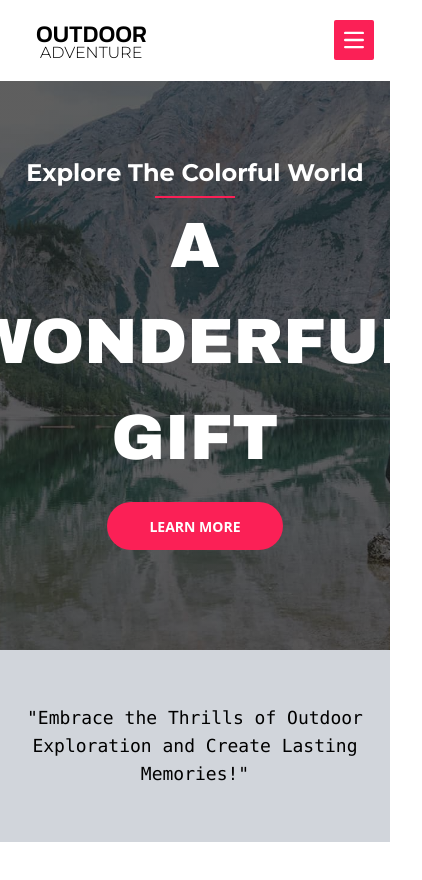
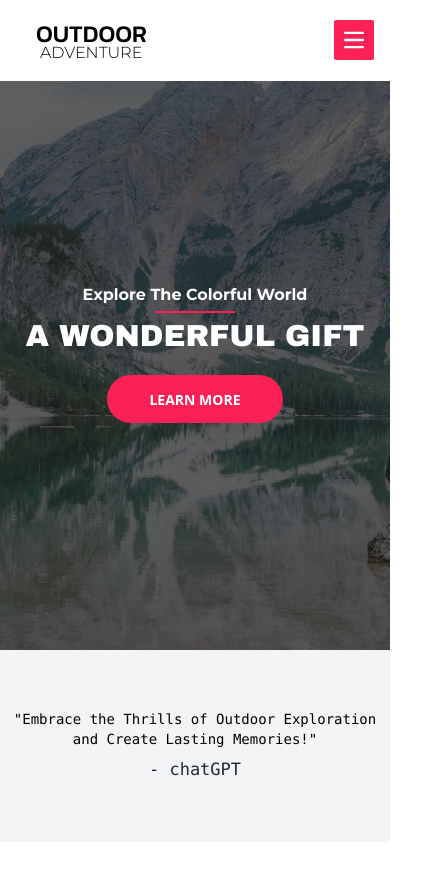
Before and after one commit to AnubhavSC/Adventure-booking-site, a website: page index.html in a window 390 px wide. Shown: the top 880 px of the page, 422 px wide, since content can reach past the window. Drawn offline with Linux system fonts and the light colour scheme; a web font is replaced by a local one.

Commit message:
Ajj Ke liye itna hi, baki kal karenge

```diff
--- a/index.html
+++ b/index.html
@@ -47,9 +47,9 @@
         <section class="flex items-center justify-center h-[34rem]">
             <div>
                 <div class="text-center">
-                    <h2 class="text-white font-extrabold text-[1.5rem] font-Montserrat">Explore The Colorful World</h2>
+                    <h2 class="text-white font-extrabold text-[1rem] md:text-[1.5rem] font-Montserrat">Explore The Colorful World</h2>
                     <div class="border-b-2 mt-[0.3rem] border-[#fb2056] w-[5rem] mx-auto"></div>
-                    <h1 class="text-white text-[4rem] font-Archivo">A WONDERFUL GIFT</h1>
+                    <h1 class="text-white mx-2 text-[1.9rem] md:text-[4rem] font-Archivo">A WONDERFUL GIFT</h1>
                     <div class="mt-4">
                         <button class="bg-[#fb2056] h-12 text-white rounded-full w-[11rem]">
                             <a class="uppercase text-[14px] font-bold">learn more</a>
@@ -59,10 +59,10 @@
             </div>
         </section>
     </header>
-    <section class="bg-gray-300 h-[12rem] flex justify-center items-center text-center">
+    <section class="bg-gray-100 h-[12rem] flex justify-center items-center text-center">
         <div>
-            <h2 class="text-lg font-mono">"Embrace the Thrills of Outdoor Exploration and Create Lasting Memories!"</h2>
-        </div>
+            <h2 class=" mx-[0.5rem] text-sm md:text-lg font-mono">"Embrace the Thrills of Outdoor Exploration and Create Lasting Memories!"</h2>
+            <h3 class=" text-[17px] md:text-[18px] font-mono text-gray-800 mt-2">- chatGPT</h3>
     </section>
     <section class="h-[100vh]"></section>
 </body>
```
Also changed, not shown: css/output.css.
